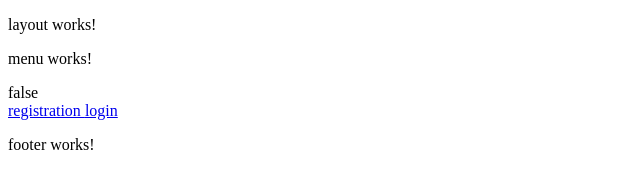
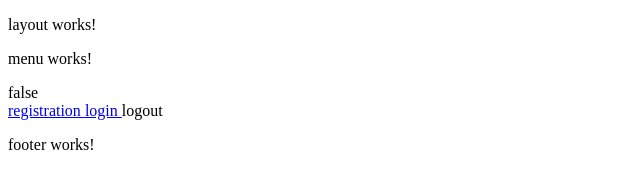
Before and after one commit to mrrsmth/roadAppAng, an Angular app: page / in a window 1280 px wide. Shown: the top 192 px of the page, without its empty margins (0-640 px from the left). Built offline with nearby package versions, Linux system fonts and the light colour scheme.

Commit message:
logout()

```diff
--- a/src/app/pages/menu/menu.component.html
+++ b/src/app/pages/menu/menu.component.html
@@ -10,4 +10,7 @@
     <a class="button" routerLink="/login">
         login
     </a>
+    <a class="button" (click)="logout()">
+        logout
+    </a>
 </nav>
--- a/src/app/pages/menu/menu.component.ts
+++ b/src/app/pages/menu/menu.component.ts
@@ -19,4 +19,8 @@ export class MenuComponent {
     // console.log(this.auth);
     return this.authService.isAuthenticated();
   }
+
+  logout() {
+    localStorage.removeItem('token');
+  }
 }
```
